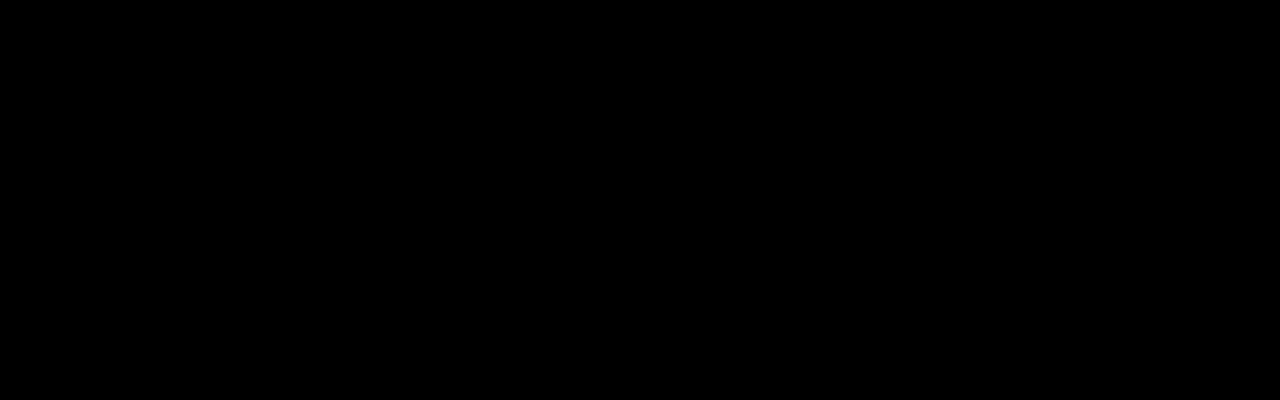
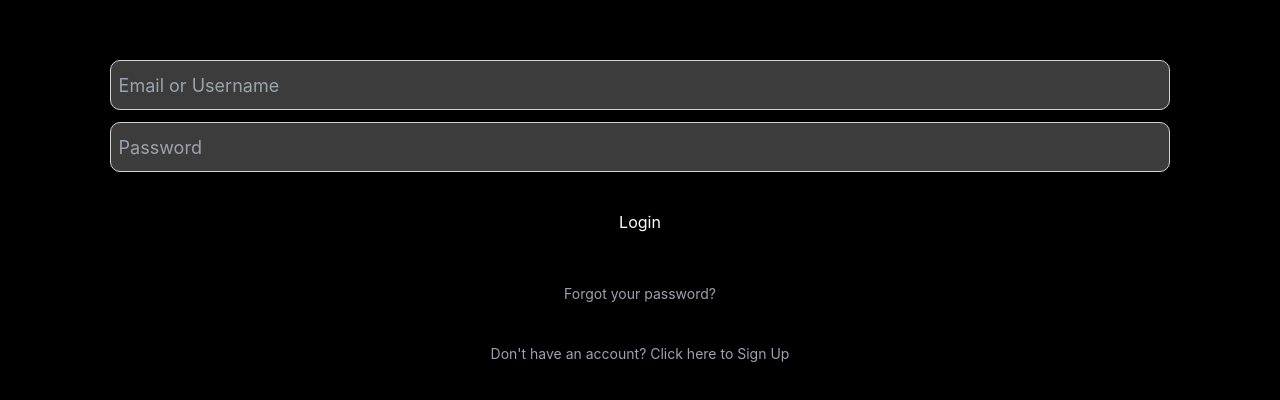
Before and after one commit to tonnyhc/MFB-Client--TS, a React (Create React App) app in the folder my-fit-buddy/: page /login in a window 1280 px wide. Shown: the part 194-594 px from the top of the page. Built offline with nearby package versions, Linux system fonts and the light colour scheme.

Commit message:
Created the Login component

```diff
--- a/my-fit-buddy/src/components/authentication/Login.tsx
+++ b/my-fit-buddy/src/components/authentication/Login.tsx
@@ -1,7 +1,91 @@
-const Login: React.FC = () => {
-    return (
-        <h1>Login</h1>
-    );
+import { Link } from "react-router-dom";
+
+import Button from "../common/button/Button";
+import Input from "../common/input/Input";
+import useFormState from "../../hooks/useFormState";
+import { SyntheticEvent, useContext } from "react";
+import { AuthContext } from "../../contexts/AuthContext";
+import { loginRequest } from "../../services/authenticationServices";
+import { useState } from "react";
+import { LoginBody } from "../../ts/types";
+
+const Login = () => {
+  const initialState: LoginBody = {
+    email_or_username: "",
+    password: "",
+  };
+
+  const [formData, errors, handleChange, handleBlurValidation] =
+    useFormState(initialState);
+
+  const [requestErrors, setRequestErrors] = useState("");
+  const { userLogin } = useContext(AuthContext);
+
+  async function onSubmitLogin(e: SyntheticEvent): Promise<any> {
+    e.preventDefault();
+    try {
+      const data = await loginRequest(formData as LoginBody);
+      setRequestErrors("");
+      userLogin(data);
+      return data;
+    } catch (error: any) {
+      setRequestErrors(error);
+    }
+  }
+
+  return (
+    <section className="w-full h-full px-4 py-6 text-white overflow-hidden">
+      <div className="m-auto w-[85%] h-full flex flex-col justify-center items-center gap-10 ">
+        <form className="w-full" onSubmit={onSubmitLogin}>
+          <div className="flex flex-col gap-3 items-center justify-center w-full mb-7">
+            <p className="text-red-400">{requestErrors}</p>
+            <Input
+              labelText="Email or Username"
+              placeholder="Email or Username"
+              labelName="email_or_username"
+              inputType="text"
+              value={formData.email_or_username}
+              isRequired={true}
+              onChange={handleChange}
+              onBlur={handleBlurValidation}
+              errorMessage={errors.email_or_username}
+              inputSize="full"
+              inputStyle={"regular"}
+            />
+            <Input
+              labelText="Password"
+              placeholder="Password"
+              labelName="password"
+              inputType="password"
+              value={formData.password}
+              isRequired={true}
+              onChange={handleChange}
+              onBlur={handleBlurValidation}
+              inputSize="full"
+              inputStyle={"regular"}
+              //   errorMessage={errors.email}
+            />
+          </div>
+          <Button
+            text="Login"
+            color="light-grey"
+            width="full"
+            shape="rectangular"
+            type={"default"} // disabled={Object.values(errors).some((error) => !!error)}
+          />
+        </form>
+
+        <p className="text-gray-400 text-sm">
+          <Link to="/reset-password">Forgot your password?</Link>
+        </p>
+        <p className="text-gray-400 text-sm">
+          <Link to="/register">
+            Don't have an account? Click here to Sign Up
+          </Link>
+        </p>
+      </div>
+    </section>
+  );
 };
 
-export default Login
+export default Login;
--- a/my-fit-buddy/src/components/authentication/Register.tsx
+++ b/my-fit-buddy/src/components/authentication/Register.tsx
@@ -61,7 +61,6 @@
               errorMessage={errors.username}
               inputSize="full"
               inputStyle="regular"
-              fontSizePx="13"
             />
             <Input
               labelText="Email"
@@ -75,7 +74,6 @@
               inputSize="full"
               errorMessage={errors.email}
               inputStyle="regular"
-              fontSizePx="13"
             />
 
             <Input
@@ -90,7 +88,6 @@
               inputSize="full"
               errorMessage={errors.password}
               inputStyle="regular"
-              fontSizePx="13"
             />
 
             <Input
@@ -105,7 +102,6 @@
               inputSize="full"
               errorMessage={errors.confirm_password}
               inputStyle="regular"
-              fontSizePx="13"
             />
           </div>
           <Button
--- a/my-fit-buddy/src/components/common/input/Input.tsx
+++ b/my-fit-buddy/src/components/common/input/Input.tsx
@@ -5,7 +5,7 @@
   labelName: string;
   inputType: string;
   inputStyle: "transparent" | "regular";
-  fontSizePx: string;
+  fontSizePx?: string;
   placeholder: string;
   value: string;
   isRequired: boolean;
@@ -32,7 +32,7 @@
   labelName,
   inputType,
   inputStyle = 'regular',
-  fontSizePx,
+  fontSizePx = '18px',
   placeholder,
   value,
   isRequired,
--- a/my-fit-buddy/src/ts/types.ts
+++ b/my-fit-buddy/src/ts/types.ts
@@ -21,6 +21,6 @@
 }
 
 export type LoginBody = {
-    username_or_email: string,
+    email_or_username: string,
     password: string
 }
```
Also changed, not shown: my-fit-buddy/src/hooks/useFormState.ts (+0 -8 lines).
